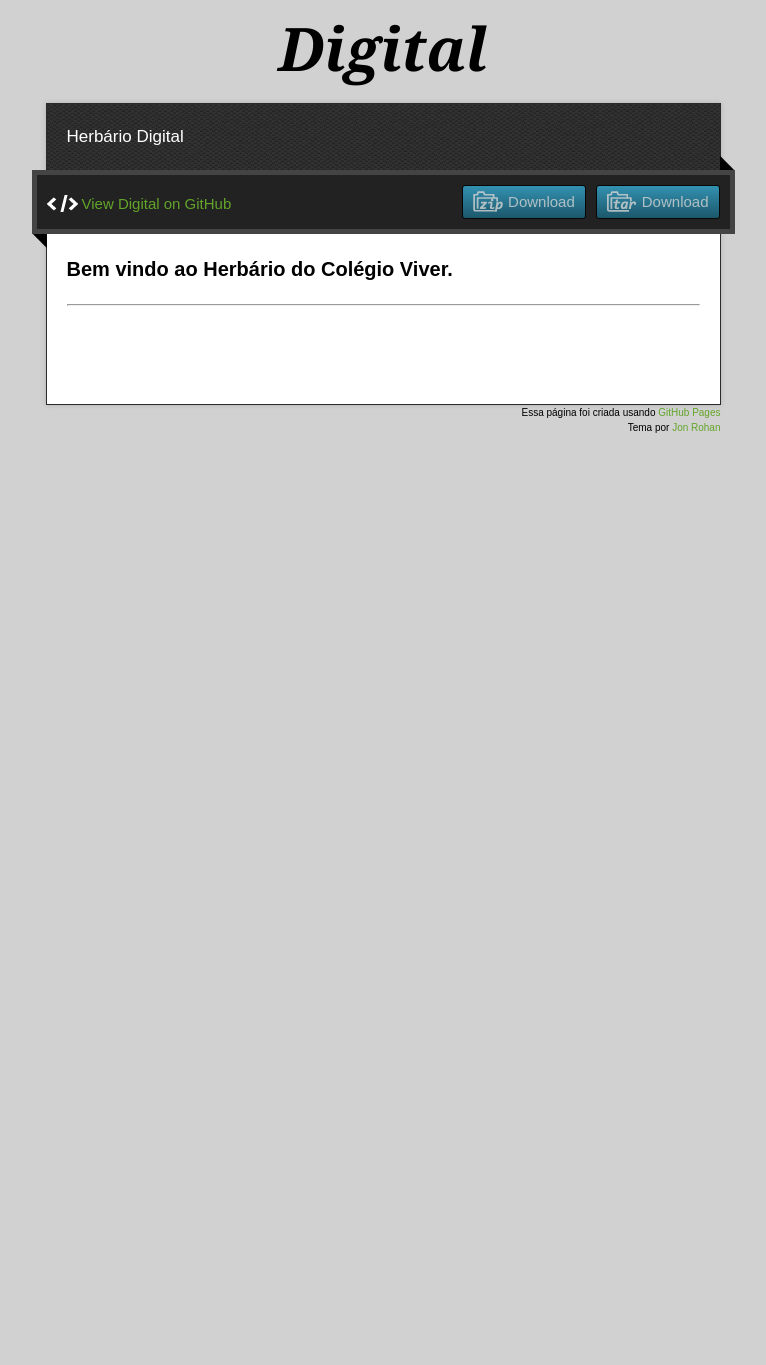
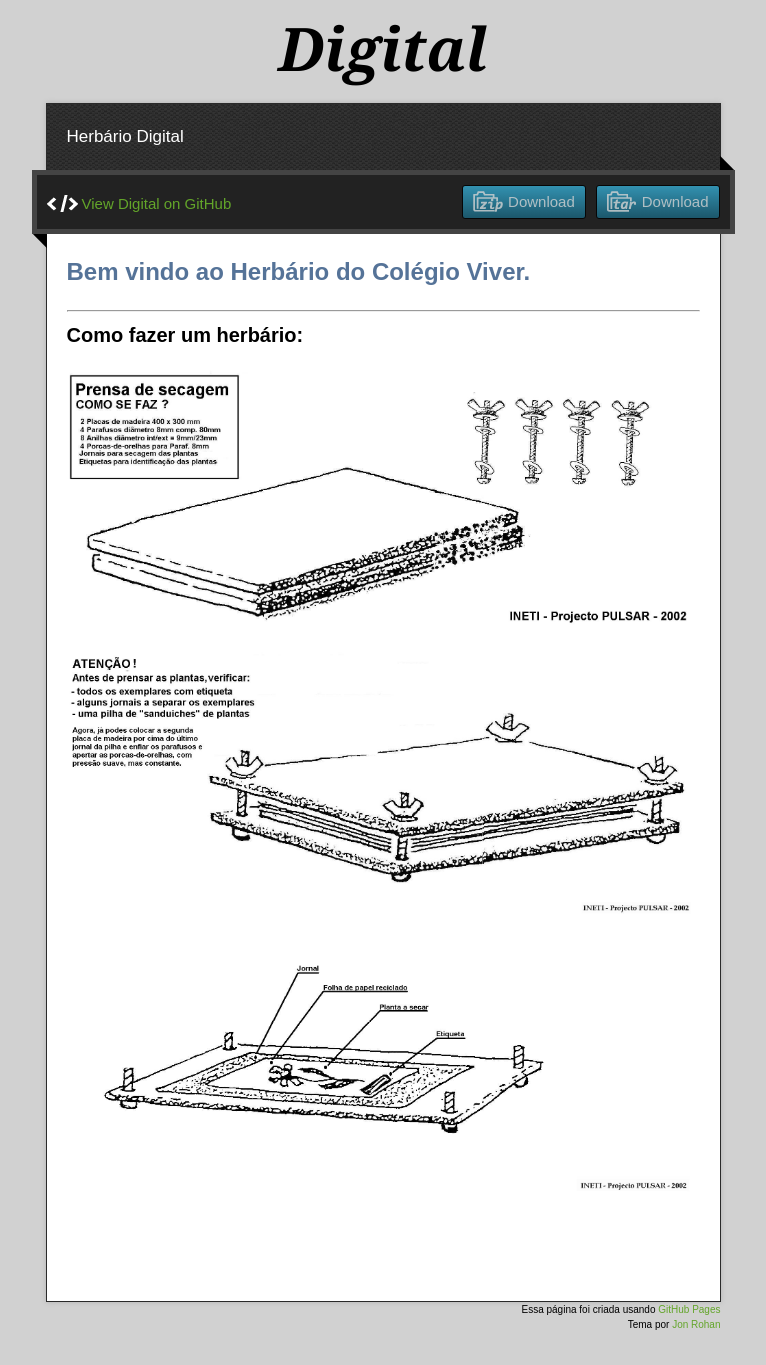
Before and after one commit to Herbario/digital, a plain HTML site: page index.html in a window 1280 px wide. Shown: the part 27-1392 px from the top of the page, without its empty margins (257-1023 px from the left). Before the commit the page ends 800 px from the top, so only its background shows below. Drawn offline with nearby package versions, Linux system fonts and the light colour scheme.

Commit message:
A página principal foi levemente alterada.

```diff
--- a/index.html
+++ b/index.html
@@ -36,10 +36,17 @@
                         <span class="blc"></span><span class="trc"></span>
                     </div>
                     <article class="markdown-body">
-                        <h3>
+                        <h2>
                             Bem vindo ao Herbário do Colégio Viver.
-                        </h3>
+                        </h2>
                         <hr>
+                        <h3>Como fazer um herbário:</h3>
+                        <img src="images/herb1.jpg" alt="herbario 1">
+                        <img src="images/herb2.jpg" alt="herbario 2">
+                        <img src="images/herb3.jpg" alt="herbario 3">
+
+
+
                     </article>
                 </div>
             </div>
```
Also changed, not shown: nbproject/project.xml (added, +9 -0 lines), images/herb1.jpg (added), images/herb2.jpg (added), images/herb3.jpg (added), 2 other files.
